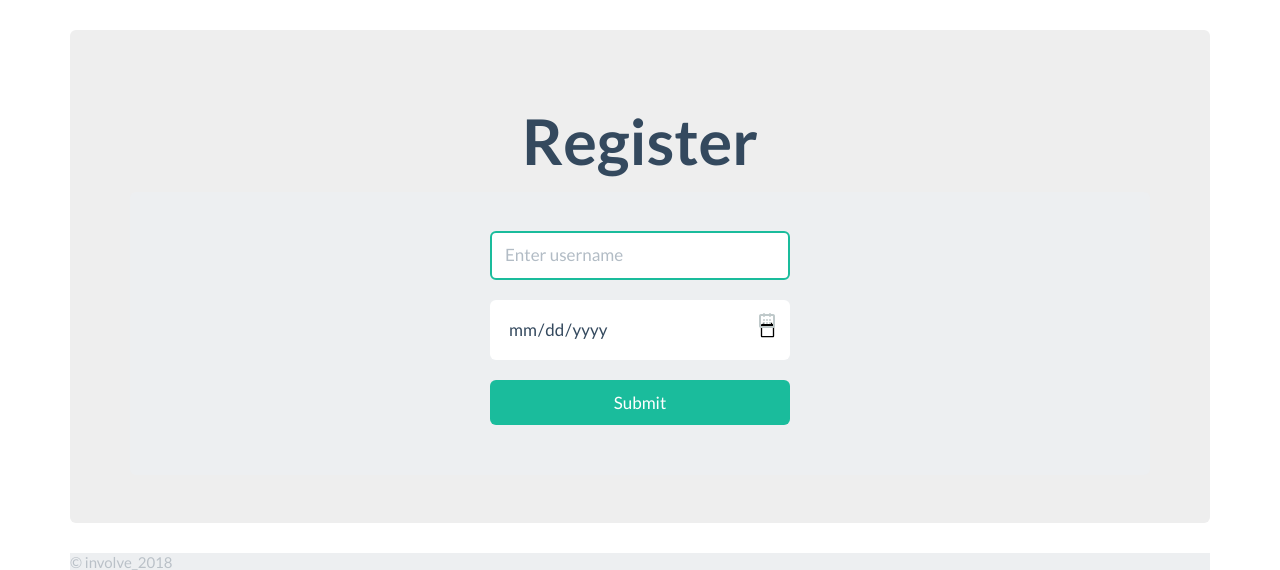
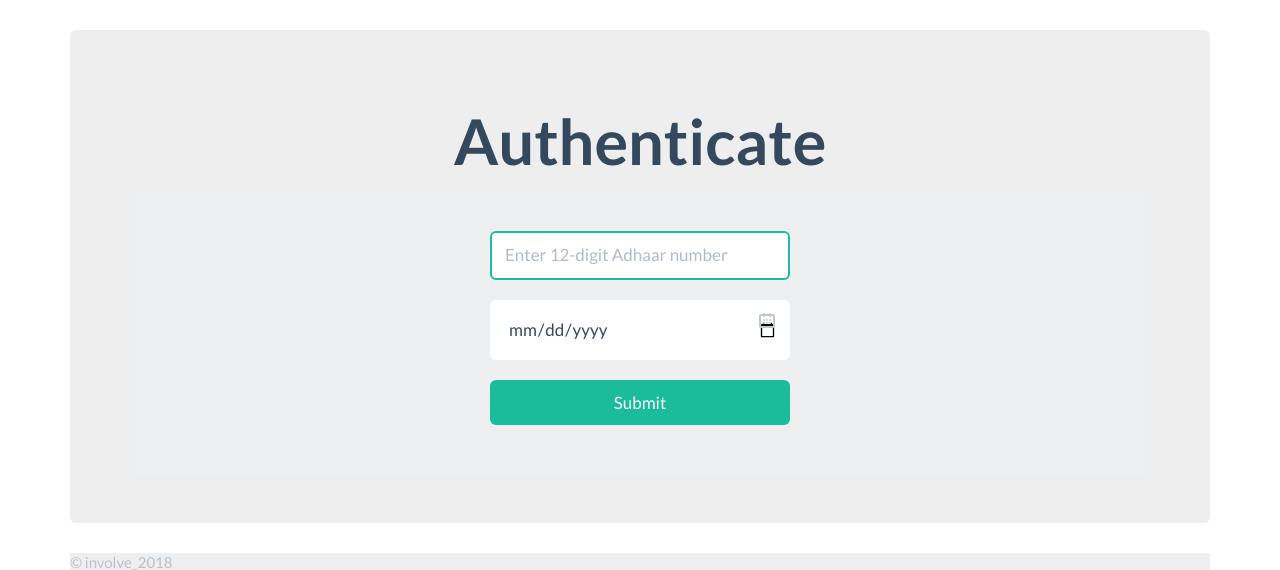
Before and after one commit to kaushiksk/involve, a Flask app: page /register in a window 1280 px wide. Shown: the part 93-663 px from the top of the page. Run offline with Flask 2, Linux system fonts and the light colour scheme; some libraries are stand-ins or nearby versions.

Commit message:
correct errors in webapp

```diff
--- a/app.py
+++ b/app.py
@@ -69,7 +69,11 @@ def dashboard():
 
         myuser = {"first_name":"sadf", "last_name":"sadf", "roll_no":"123", "email":"sadf@asdf.com", "d_name":"dsadf"}
 
-        candidates = [{"id":1, "name":"xyz", "party":"abc", "thumb":"https://qph.fs.quoracdn.net/main-qimg-aefe19660cb326f3679e526f4bf7ac0a"}]
+        candidates = [{"id":1, "name":"xyz", "party":"abc", "thumb":"https://qph.fs.quoracdn.net/main-qimg-aefe19660cb326f3679e526f4bf7ac0a"},
+                        {"id":2, "name":"xyz", "party":"abc", "thumb":"https://qph.fs.quoracdn.net/main-qimg-aefe19660cb326f3679e526f4bf7ac0a"},
+                        {"id":3, "name":"xyz", "party":"abc", "thumb":"https://qph.fs.quoracdn.net/main-qimg-aefe19660cb326f3679e526f4bf7ac0a"},
+                        {"id":4, "name":"xyz", "party":"abc", "thumb":"https://qph.fs.quoracdn.net/main-qimg-aefe19660cb326f3679e526f4bf7ac0a"}
+                        ]
 
         return render_template('dashboard.html', candidates=candidates, myuser=myuser)
     else:
--- a/templates/login.html
+++ b/templates/login.html
@@ -11,14 +11,13 @@
   <div class="login-form">
     <form method="POST" action="" class="form-signin animated fadeInUp">
 
-
       <div class="form-group animated fadeInUp">
-              <input type="text" class="form-control login-field" placeholder="Enter username" id="login-name" name="adhaar" required autofocus value={{request.form.adhaar}}>
+        <input type="text" class="form-control login-field" placeholder="Enter username" id="login-name" name="username" required autofocus value={{request.form.username}}>
         <label class="login-field-icon fui-user" for="login-name"></label>
       </div>
 
       <div class="form-group animated fadeInUp">
-              <input type="date" name="dob" class="form-control login-field" value="" id="login-pass" required autofocus value={{request.form.dob}}>
+        <input type="text" name="password" class="form-control login-field" value="" id="login-pass" required autofocus value={{request.form.password}}>
         <label class="login-field-icon fui-lock" for="login-pass"></label>
       </div>
 
@@ -26,6 +25,7 @@
 
     </form>
   </div>
+
 </div>
 
 
--- a/templates/register.html
+++ b/templates/register.html
@@ -2,15 +2,15 @@
 
 {% block body %}
 <div class="jumbotron">
-  <h1 style="text-align:center;" class="animated fadeInUp">Register</h1>
+
+  <h1 style="text-align:center;" class="animated fadeInUp">Authenticate</h1>
 
 
   <div class="login-form">
    <form method="POST" action="" class="form-signin animated fadeInUp">
 
-
       <div class="form-group animated fadeInUp">
-              <input type="text" class="form-control login-field" placeholder="Enter username" id="login-name" name="adhaar" required autofocus value={{request.form.adhaar}}>
+        <input type="text" class="form-control login-field" placeholder="Enter 12-digit Adhaar number" pattern="[0-9]{12}"id="login-name" name="adhaar" required autofocus value={{request.form.adhaar}}>
         <label class="login-field-icon fui-user" for="login-name"></label>
       </div>
 
```
Also changed, not shown: templates/dashboard.html (+5 -5 lines), templates/myaccount.html (+4 -46 lines). Lines whose indentation alone changed are shown as unchanged.
